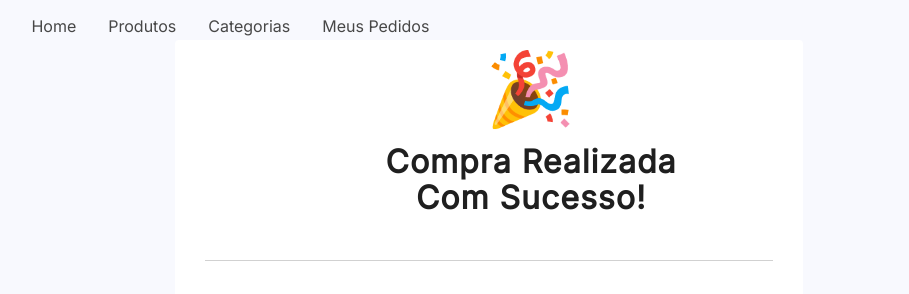
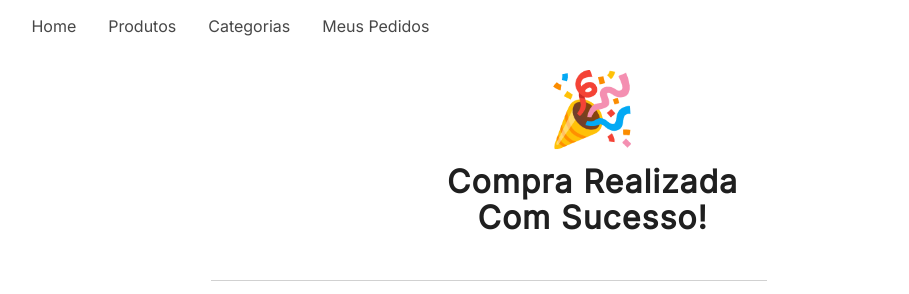
Before and after one commit to AlekGDEV/avaliacao-react, a React (Create React App) app in the folder e-commerce/: page /pagina-carrinho in a window 1280 px wide. Shown: the part 320-614 px from the top of the page, without its empty margins (151-1060 px from the left). Built offline with nearby package versions, Linux system fonts and the light colour scheme.

Commit message:
adicionando css

```diff
--- a/e-commerce/src/components/DetalheCarrinho/estilo.css
+++ b/e-commerce/src/components/DetalheCarrinho/estilo.css
@@ -1,7 +1,3 @@
-body {
-    background-color: #f8f9fe;
-}
-
 .spanAll {
     width: 178px;
     height: 22px;
@@ -20,6 +16,8 @@ body {
 .tituloSucesso {
     display: flex;
     flex-direction: column;
+    width: 80%;
+    margin: 0 auto;
     text-align: center;
 }
 
@@ -53,12 +51,11 @@ body {
 .fundo {
     display: flex;
     flex-direction: column;
-    padding: 30px;
-    width: 50%;
     gap: 20px;
     border-radius: 4px;
     background: #FFFFFF;
-    margin: 0 auto;
+    margin: 0 30px 0 30px;
+
 
 }
 
@@ -216,6 +213,7 @@ body {
     border: none;
     background: #F6AA1C;
     color: #f5f5f5;
+
 }
 
 .fundoButton {
@@ -229,12 +227,16 @@ body {
     border-radius: 8px;
     width: 778px;
 
+
 }
 
 .detalhes {
     display: flex;
     flex-direction: column;
     justify-content: space-between;
-    gap: 100px;
+    gap: 200px;
+    width: 50%;
+    margin: 0 auto;
+    margin-top: 50px;
 
 }
```
